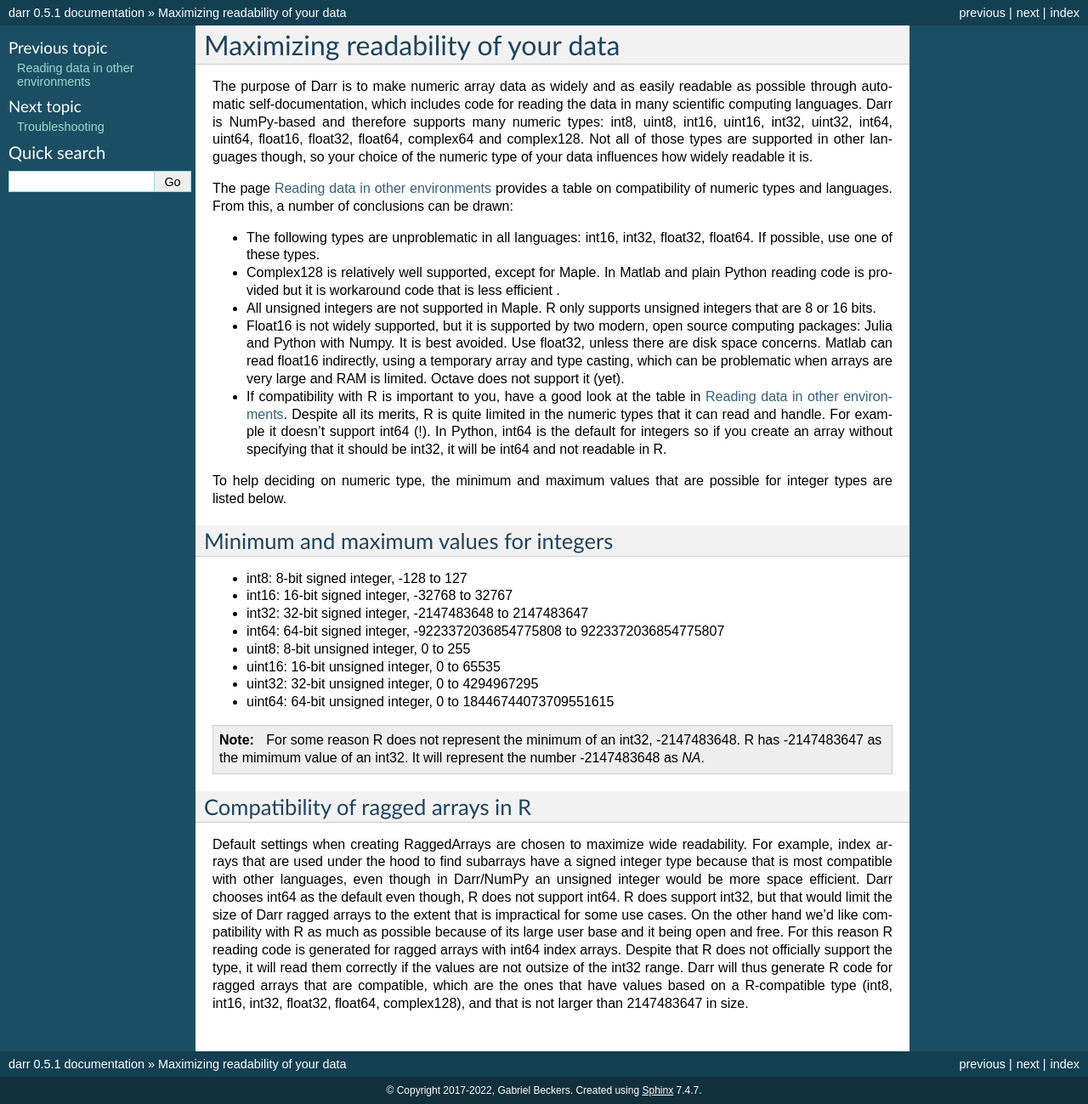
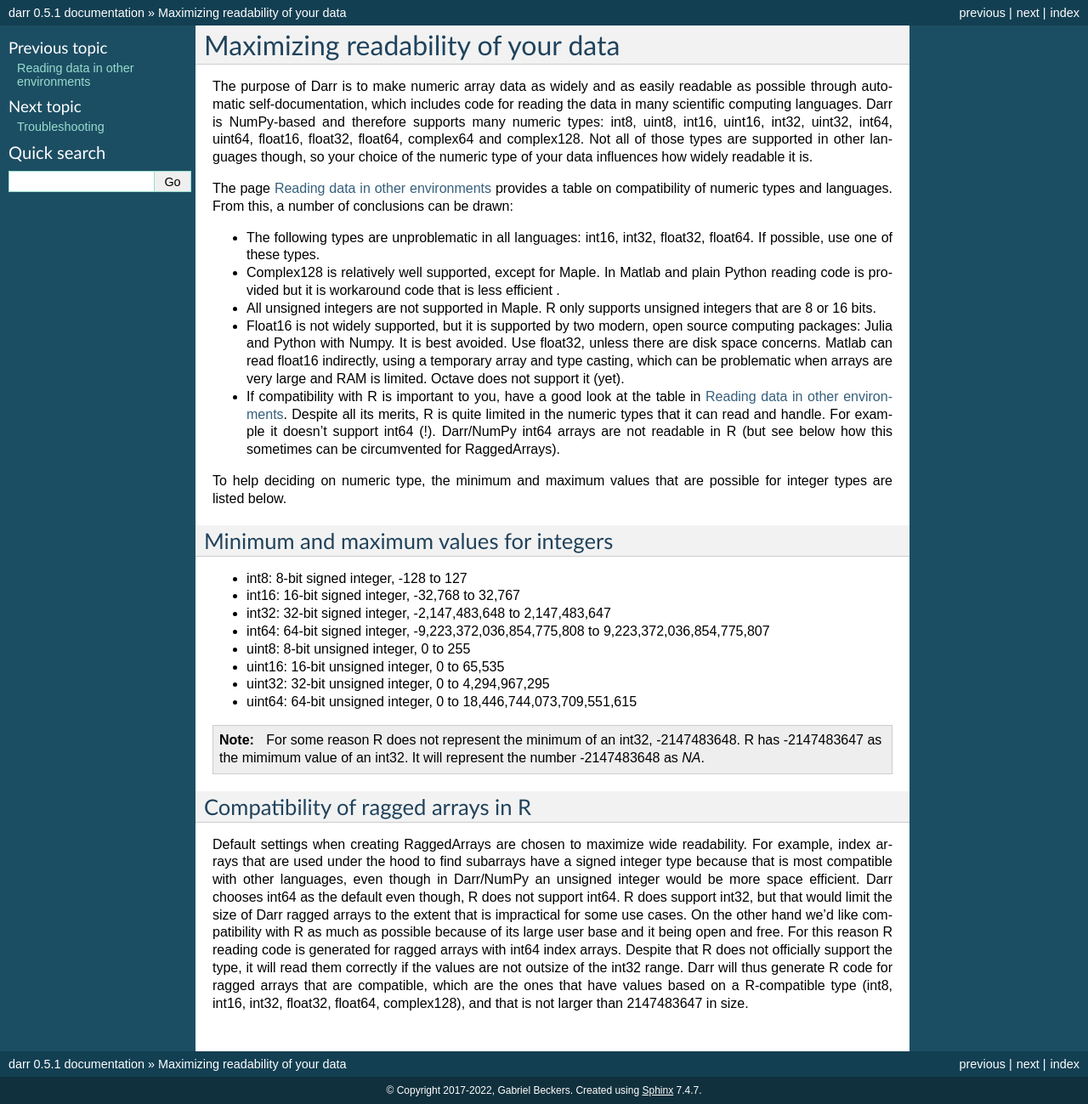
Before and after one commit to gbeckers/Darr, a Sphinx documentation site: the page built from docs/readability.rst, in a window 1280 px wide. Shown: the whole page at 85% size. Built offline with Sphinx 7.4.7, drawn with Linux system fonts in a browser that asks for light colours.

Commit message:
fix default darr int type

```diff
--- a/docs/readability.rst
+++ b/docs/readability.rst
@@ -34,9 +34,9 @@ conclusions can be drawn:
 - If compatibility with R is important to you, have a good look at the table
   in :doc:`Reading data in other environments <readcode>`. Despite all its
   merits, R is quite limited in the numeric types that it can read and handle.
-  For example it doesn't support int64 (!). In Python, int64 is the default for
-  integers so if you create an array without specifying that it should be
-  int32, it will be int64 and not readable in R.
+  For example it doesn't support int64 (!). Darr/NumPy int64 arrays are not
+  readable in R (but see below how this sometimes can be circumvented for
+  RaggedArrays).
 
 To help deciding on numeric type, the minimum and maximum values that are
 possible for integer types are listed below.
@@ -45,13 +45,13 @@ Minimum and maximum values for integers
 ---------------------------------------
 
 - int8: 8-bit signed integer, -128 to 127
-- int16: 16‐bit signed integer, -32768 to 32767
-- int32: 32‐bit signed integer, -2147483648 to 2147483647
-- int64: 64‐bit signed integer, -9223372036854775808 to 9223372036854775807
+- int16: 16‐bit signed integer, -32,768 to 32,767
+- int32: 32‐bit signed integer, -2,147,483,648 to 2,147,483,647
+- int64: 64‐bit signed integer, -9,223,372,036,854,775,808 to 9,223,372,036,854,775,807
 - uint8: 8‐bit unsigned integer, 0 to 255
-- uint16: 16‐bit unsigned integer, 0 to 65535
-- uint32: 32‐bit unsigned integer, 0 to 4294967295
-- uint64: 64‐bit unsigned integer, 0 to 18446744073709551615
+- uint16: 16‐bit unsigned integer, 0 to 65,535
+- uint32: 32‐bit unsigned integer, 0 to 4,294,967,295
+- uint64: 64‐bit unsigned integer, 0 to 18,446,744,073,709,551,615
 
 .. Note::
     For some reason R does not represent the minimum of an int32, -2147483648. R
```
